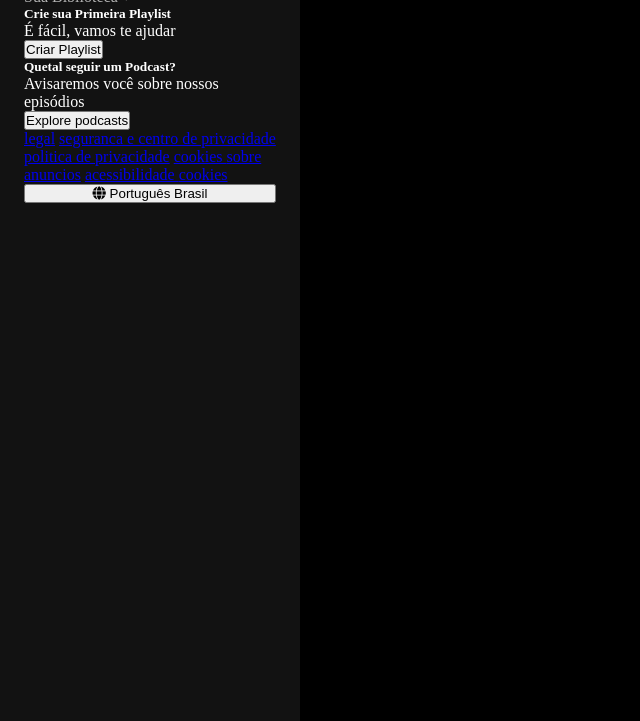
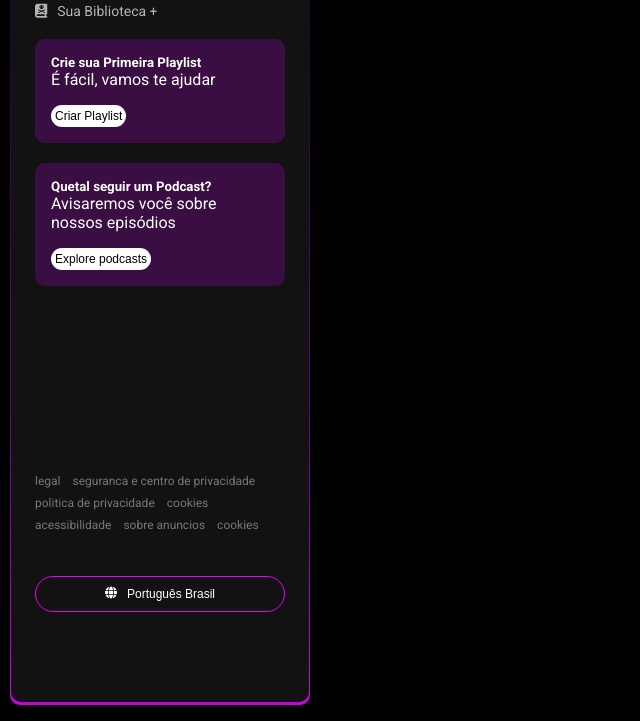
Before and after one commit to pedroh1607/spot-pobre, a plain HTML site: page spotfy_clone/index.html in a window 1280 px wide. Shown: the part 79-800 px from the top of the page, without its empty margins (0-640 px from the left). Drawn offline with Linux system fonts and the light colour scheme.

Commit message:
laisgvoas
cara como algo relativamente simples pode ser tao dificil

```diff
--- a/spotfy_clone/index.html
+++ b/spotfy_clone/index.html
@@ -11,8 +11,11 @@
     <title>spotpobre</title>
   </head>
   <body>
+
     <div class="conteiner">
+      <div class ="side-bar-conteiner">
        <nav class="side-bar">
+
           <div class="nav-logo">
             <i class="fa-brands fa-spotify"></i>
           </div>
@@ -34,16 +37,19 @@
             <a href="#">legal</a>
             <a href="#">seguranca e centro de privacidade</a>
             <a href="#">politica de privacidade</a>
-          <a href="#">cookies </a>
+            <a href="#">cookies</a>
+            <a href="#">acessibilidade</a>
             <a href="#">sobre anuncios</a>
-          <a href="#">acessibilidade </a>
             <a href="#">cookies</a>
           </div>
           <button class="nav-languege-button">
             <i class="fa-solid fa-globe"></i>
-          Português Brasil
+            <p>Português Brasil</p>
           </button>
         </nav>
+
+      </div>
+
       <main>
         <header class="search-bar">
           <i class="fa-solid fa-magnifying-glass"></i>
--- a/spotfy_clone/styles.css
+++ b/spotfy_clone/styles.css
@@ -1,27 +1,117 @@
+@import url('https://fonts.googleapis.com/css2?family=Roboto:ital,wght@0,100..900;1,100..900&display=swap');
+
 *{
     margin: 0;
     padding: 0;
     box-sizing: border-box;
+    --gradient:linear-gradient(0deg, rgba(239,0,255,1) 0%, rgba(95,9,121,1) 41%, rgba(2,0,36,1) 100%);;
 }
 body{
     background: black;
     color: white;
+    font-family: "Roboto", sans-serif;
 }
 .conteiner{
     display: flex;
     height: 100vh;
-
 }
+/*vai se foder, vai tomar no cu filho da puta do caralohukabhsdkvabskvbdasbv*/
 .side-bar{
     width: 300px;
+    height: 99vh;
     background: #121212;
     padding:24px 24px 90px 24px;
     display: flex;
     flex-direction: column;
+    gap: 20px;
+    margin: 1px;
+    border-radius: 10px;
+    height: 96vh;
+    z-index: 1;
 }
-.nav-logo i {
+.side-bar-conteiner{
+    position: relative;
+    width: 300px;
+    background: #121212;
+    display: flex;
+    justify-content: center;
+    align-items: center;
+    border-radius: 10px;
+    overflow: hidden;
+    margin: 10px 10px 16px;
+}
+.side-bar-conteiner::before{
+    content: "";
+    position: absolute;
+    width: 1000px;
+    height: 1000px;
+
+    background: var(--gradient);
+
+    animation: animate 5s linear infinite  ;
+}
+@keyframes animate {
+    100%{
+        transform: rotate(360deg);
+    }
+}
+.nav-logo i{
     font-size: 24px;
 }
-.nav-library{
+.nav-library {
     color: #b3b3b3;
+    font-size: 14px;
+
+    display: flex;
+    align-items: center;
+    gap: 10px;
+
+    cursor:pointer;
 }
+.nav-podcast , .nav-playlist {
+    background: #d502ff34;
+    border-radius: 10px;
+    padding: 16px;
+}
+.nav-podcast button, .nav-playlist button , .nav-languege-button{
+    background: #ffffff;
+    border-radius: 20px;
+    border: none;
+    padding: 4px;
+    color: black ;
+    margin-top: 16px;
+    cursor: pointer;
+    font-size: 12px;
+}
+.nav-footer a{
+    text-decoration: none ;
+    color: #777777;
+    font-size: 12px;
+    margin-right: 12px;
+    margin-bottom: 8px;
+}
+.nav-footer a:hover{
+    transition: 150ms;
+    color: purple;
+}
+.nav-footer{
+    margin-top: auto;
+    display: flex;
+    flex-wrap: wrap;
+
+}
+.nav-languege-button{
+    background: transparent;
+    color: #fff ;
+    border: 1px solid #ea00ff ;
+    display: flex;
+    padding: 10px ;
+    gap: 10px;
+    margin-top: 16px;
+    justify-content: center;
+}
+.nav-languege-button:hover{
+transition: 150ms;
+padding-bottom: 12px;
+background: #31014d;
+}
```
Lines whose indentation alone changed are shown as unchanged.
